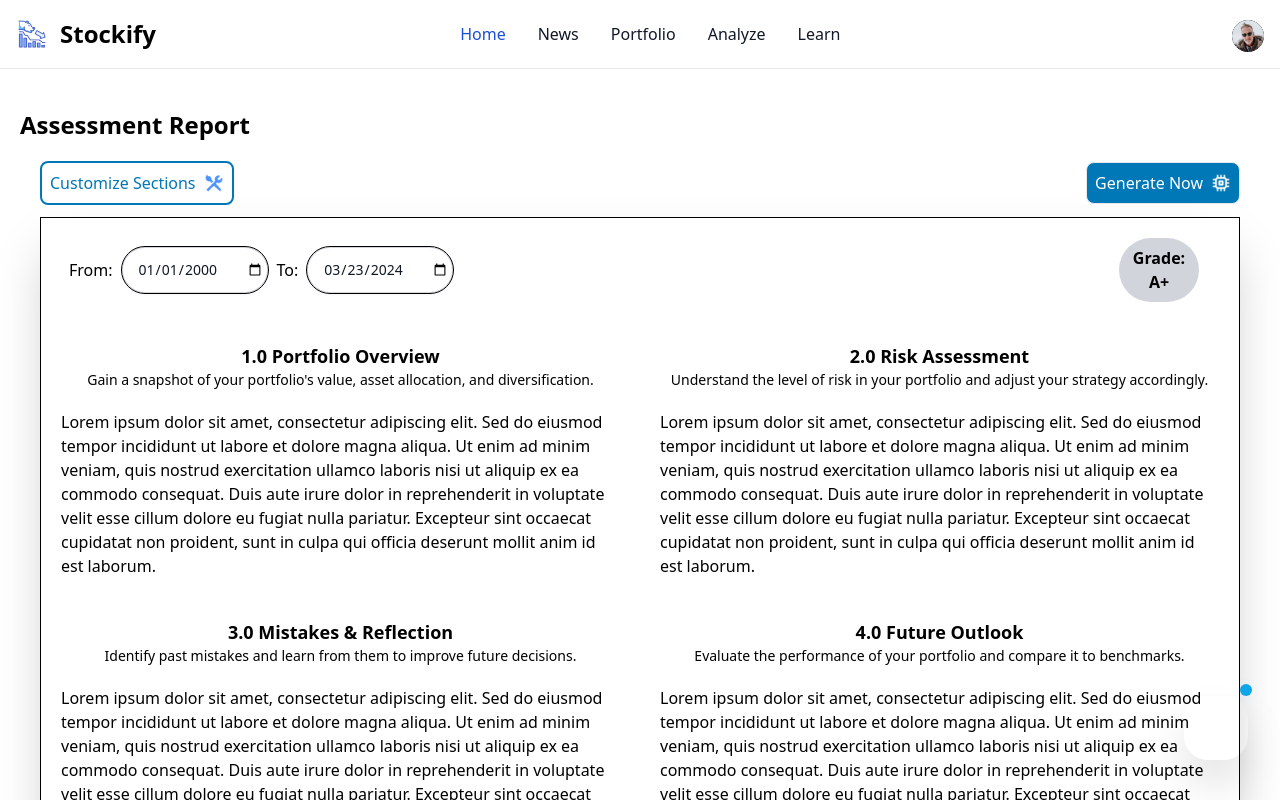
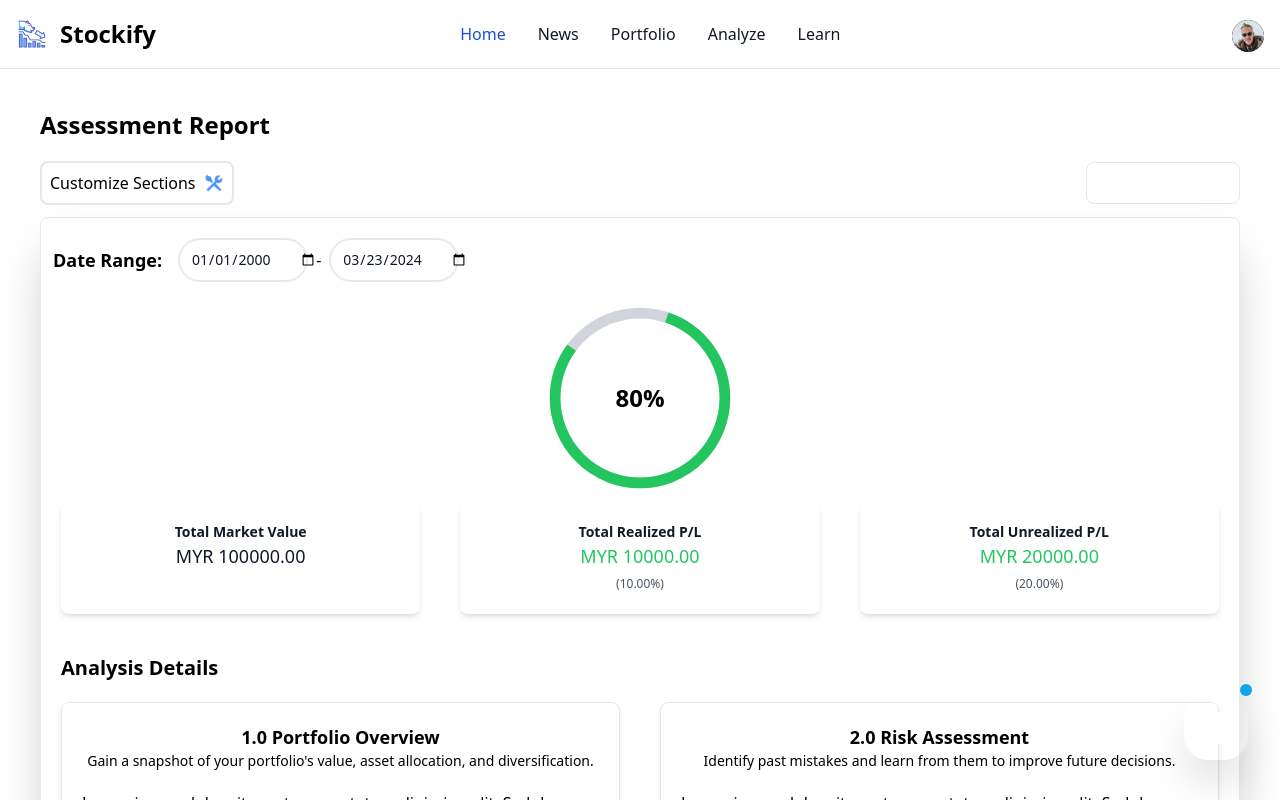
Before and after one commit to huiern214/Stockify, a React (Create React App) app in the folder client/: page /report in a window 1280 px wide. Shown: the top 800 px of the page. Built offline with nearby package versions, Linux system fonts and the light colour scheme.

Commit message:
Modified Analyze Report

```diff
--- /dev/null
+++ b/client/src/components/Gauge.js
@@ -0,0 +1,46 @@
+import React from 'react';
+
+function Gauge({ score }) {
+    const dashArray = `${score} ${100 - score}`;
+    const offset = 100 - score;
+
+  // Determine the color based on the score
+  let colorClass;
+  if (score <= 40) {
+    colorClass = 'text-red-500';
+  } else if (score <= 70) {
+    colorClass = 'text-orange-500';
+  } else {
+    colorClass = 'text-green-500';
+  }
+
+  return (
+    <div className="relative w-48 h-48">
+      <svg className="absolute w-full h-full" viewBox="0 0 36 36">
+        <circle
+          className="fill-transparent stroke-2 stroke-gray-300"
+          cx="18"
+          cy="18"
+          r="15.91549430918954"
+          strokeWidth="2"
+        //   strokeDasharray="25 75"
+        //   strokeDashoffset="25"
+        ></circle>
+        <circle
+          className={`fill-transparent stroke-current stroke-2 ${colorClass}`}
+          cx="18"
+          cy="18"
+          r="15.91549430918954"
+          strokeWidth="2"
+          strokeDasharray={dashArray}
+          strokeDashoffset={offset}
+        ></circle>
+      </svg>
+      <div className="absolute w-full h-full flex items-center justify-center text-center">
+        <span className="text-2xl font-bold">{score}%</span>
+      </div>
+    </div>
+  );
+}
+
+export default Gauge;
--- a/client/src/pages/Analyze.js
+++ b/client/src/pages/Analyze.js
@@ -11,35 +11,36 @@ const Analyze = () => {
   }
   return (
     <div>
-      <div className="bg-fixed flex h-screen background-image">
+      <div className="bg-fixed flex h-fit background-image bg-cover md:bg-contain">
         <div className="w-3/5 flex flex-col justify-center items-center">
           <div className="text-right drop-shadow-2xl">
-            <div className="text-7xl font-bold leading-relaxed">
+            <div className="text-2xl md:text-7xl font-bold leading-relaxed">
               ANALYZE LIKE
             </div>
-            <div className="text-7xl font-bold leading-relaxed">
-              AN <span className="font-bold text-red-700">EXPERT</span>
+            <div className="text-2xl md:text-7xl font-bold leading-relaxed">
+              AN <span className="font-bold text-primary">EXPERT</span>
             </div>
           </div>
         </div>
       </div>
-      <div className="h-96 w-screen">
-        <div className="p-10 h-full w-5/12 float-left">
-          <div className="h-full w-full flex justify-center items-center">
+      <div className="w-screen">
+        <div className="p-10 float-left">
+          <div className="h-fit w-full flex flex-col md:flex-row justify-center items-center">
             <div>
               <img src={Sample} alt="preview" />
             </div>
-          </div>
-        </div>
-        <div className="p-10 h-full w-7/12 float-right justify-center items-center">
-          <p className="text-5xl font-semibold mb-10">
+            <div className="p-10 h-full float-right justify-center items-center">
+          <p className="text-xl md:text-5xl font-semibold mb-10">
             Track, Analyze, Optimize
           </p>
           <p className="mb-10">
             your investment portfolio with ease. Our Portfolio Analyzer empowers you to take control of your finances and make informed decisions.
           </p>
-          <button className="p-5 rounded-xl bg-[#EC0000] text-white font-semibold hover:bg-[#EC0000]/80 hover:drop-shadow-md animate-bounce" onClick={handleSubmit}>GENERATE <br /> ASSESSMENT REPORT</button>
+          <button className="p-5 rounded-xl bg-primary text-white font-semibold hover:bg-blue-700 hover:drop-shadow-md animate-bounce" onClick={handleSubmit}>GENERATE <br /> ASSESSMENT REPORT</button>
         </div>
+          </div>
+        </div>
+
       </div>
     </div>
   )
--- a/client/src/pages/News.js
+++ b/client/src/pages/News.js
@@ -12,7 +12,7 @@ function NewsCategoryDropdown() {
   }
 
   return (
-    <button className="flex items-center px-4 py-2 rounded-full border border-[#3066BE] text-[#3066BE] font-semibold hover:bg-[#3066BE]/50 active:bg-[#3066BE] active:text-white" onMouseDown={handleMouseDown} onMouseUp={handleMouseUp}>
+    <button className="flex items-center px-4 py-2 rounded-full border border-primary text-primary font-semibold hover:bg-blue-600 active:bg-primary active:text-white" onMouseDown={handleMouseDown} onMouseUp={handleMouseUp}>
       Category
       <img src={isActive? Dropdown_white : Dropdown_blue} alt="Choose Category" className="w-5 h-5 ml-2"/>
     </button>
@@ -27,10 +27,10 @@ function NewsButtons() {
 
   return (
     <div className="flex items-center w-auto mb-5">
-      <button onClick={handleToggle} className={`px-4 py-2 mr-2 rounded-full border border-[#3066BE] font-semibold ${selected ? 'bg-[#3066BE] text-white' : 'bg-white text-[#3066BE]'}`}>
+      <button onClick={handleToggle} className={`px-4 py-2 mr-2 rounded-full border border-primary font-semibold ${selected ? 'bg-primary text-white' : 'bg-white text-primary'}`}>
         All
       </button>
-      <button onClick={handleToggle} className={`px-4 py-2 mr-5 rounded-full border border-[#3066BE] font-semibold ${!selected ? 'bg-[#3066BE] text-white' : 'bg-white text-[#3066BE]'}`}>
+      <button onClick={handleToggle} className={`px-4 py-2 mr-2 rounded-full border border-primary font-semibold ${!selected ? 'bg-primary text-white' : 'bg-white text-primary'}`}>
         For You
       </button>
       <NewsCategoryDropdown />
@@ -40,8 +40,8 @@ function NewsButtons() {
 
 function NewsCard({ title, image, timestamp }) {
   return (
-    <div className="w-1/3 m-2 shadow-2xl border border-gray-300">
-      <div className="bg-cover bg-no-repeat relative overflow-hidden">
+    <div className="my-3 md:my-0 md:w-1/3 md:mr-5">
+      <div className="bg-cover bg-no-repeat relative overflow-hidden rounded-xl shadow-md hover:shadow-2xl">
         <img src={image} alt={title} className="w-full"/>
         <div className="absolute inset-0 flex flex-col justify-center items-center">
           <h2 className="text-white text-center text-lg font-extrabold">{title}</h2>
@@ -58,19 +58,24 @@ function NewsList({ title, image, source, timestamp, desc, url }) {
   }
 
   return (
-    <div className="flex items-center">
-      <img src={image} alt={title} className="w-1/3 m-5" />
-      <div className="w-2/3">
+    <div className="flex flex-col md:flex-row mt-5">
+      <img src={image} alt={title} className="md:w-1/5 h-fit my-5 rounded-xl" />
+      <div className="w-2/3 m-5 justify-start end">
         <h2 className="font-semibold text-lg mb-1">{title}</h2>
-        <p className="text-sm text-gray-600 mb-1">{source} ({timestamp})</p>
+        <p className="text-sm text-gray-600 my-1">{source} ({timestamp})</p>
         <p className="mb-2">{desc}</p>
-        <button onClick={handleReadMore} className="text-blue-500 font-semibold underline">Read more...</button>
+        <button onClick={handleReadMore} className="text-primary text-sm font-semibold underline">Read more...</button>
       </div>
     </div>
   )
 }
 
 function NewsFragment({ selected, category }) {
+  const [showMore, setShowMore] = useState(false);
+  const handleShowMore = () => {
+    setShowMore(!showMore)
+  }
+
   const data = [
     {
       title: "Stock Market Boom",
@@ -88,6 +93,7 @@ function NewsFragment({ selected, category }) {
       timestamp: "5 minutes ago",
     },
   ]
+
   const item = [
     {
       title: "XRP: Should you be looking out for a price dip?",
@@ -114,20 +120,23 @@ function NewsFragment({ selected, category }) {
       url: "https://finbold.com/category/stocks-news/"
     }
   ]
+
   return (
     <div className="flex flex-col">
-      <div className="flex flex-1 flex-row">
+      <div className="flex flex-1 flex-col md:flex-row">
         {data.map((dataItem, index) => (
           <NewsCard title={dataItem.title} image={dataItem.image} timestamp={dataItem.timestamp}/>
         ))}
       </div>
-      <div className="flex flex-1 flex-col">
-        {item.map((newsItem, index) => (
+
+      <div className="flex flex-1 flex-col items-center">
+        {item.slice(0, showMore ? item.length : 1).map((newsItem, index) => (
           <div key={index}>
             <NewsList title={newsItem.title} image={newsItem.image} source={newsItem.source} timestamp={newsItem.timestamp} desc={newsItem.desc} url={newsItem.url}/>
             {index < item.length - 1 && <hr className="my-2 border-gray-300"/>}
           </div>
         ))}
+        <button onClick={handleShowMore} className="w-fit py-2 mt-5 text-primary font-semibold rounded-full hover:underline">Show More</button>
       </div>
     </div>
   )
@@ -136,13 +145,13 @@ function NewsFragment({ selected, category }) {
 const News = () => {
   return (
     <div className="container mx-auto md:px-6">
-      <div className="mx-[5%] md:mx-0">
-        <p className="text-2xl font-semibold text-left mt-5 mb-10 text-black">
+      <div className="mx-[5%] mb-5 md:mx-0">
+        <p className="text-2xl font-semibold text-left mb-10 text-black">
           News
         </p>
+        <NewsButtons />
+        <NewsFragment />
       </div>
-      <NewsButtons />
-      <NewsFragment />
     </div>
   )
 }
--- a/client/src/pages/NotFound404.js
+++ b/client/src/pages/NotFound404.js
@@ -1,4 +1,5 @@
 import React from 'react';
+import Gauge from '../components/Gauge';
 
 function NotFound404() {
   return (
@@ -6,6 +7,7 @@ function NotFound404() {
       <div className="mt-32 mb-32 ml-20 mr-20">
         <h1 className="text-6xl text-primary text-center">404</h1>
         <h4 className="text-1xl text-primary text-center">Page Not Found</h4>
+        <Gauge score={100} />
       </div>
     </div>
   );
--- a/client/src/pages/Report.js
+++ b/client/src/pages/Report.js
@@ -1,6 +1,7 @@
 import React from 'react'
 import Customize from '../assets/Customize.png'
 import Generate from '../assets/Generate.png'
+import Gauge from '../components/Gauge'
 
 function DateSelector({ variation }) {
   const getDefaultDate = () => {
@@ -17,14 +18,14 @@ function DateSelector({ variation }) {
   }
 
   return (
-    <div>
-      <div className="flex items-center p-1 border border-black rounded-full hover:bg-gray-200 shadow-sm ring-1 ring-inset ring-gray-300 focus-within:ring-2 focus-within:ring-inset focus-within:ring-indigo-600 sm:max-w-md">
+    <div className="max-w-md w-[40%]">
+      <div className="flex items-center p-1 border rounded-full hover:bg-gray-200 ring-1 ring-inset ring-gray-200 focus-within:ring-2 focus-within:ring-inset focus-within:ring-blue-500">
         <input
           type="date"
           name="date"
           id="date"
           autoComplete="date"
-          className="block flex-1 border-0 bg-transparent py-1.5 pl-3 text-gray-900 placeholder:text-gray-400 focus:ring-0 sm:text-sm sm:leading-6"
+          className="block flex-1 border-0 bg-transparent py-1.5 px-2 text-sm text-gray-900 placeholder:text-gray-400 focus:ring-0"
           placeholder="dd/mm/yyyy"
           defaultValue={getDefaultDate()}
         />
@@ -42,7 +43,7 @@ const sectionOptions = [
 
 function CustomizeButton() {
   return (
-    <button className="flex items-center p-2 border-2 border-[#0077B6] rounded-lg bg-white text-[#0077B6] hover:bg-[#0077B6]/20">
+    <button className="flex items-center p-2 border-2 border-primary rounded-lg bg-white text-primary hover:bg-primary/20">
       Customize Sections
       <img src={Customize} alt="Customize Section" className="w-5 h-5 ml-2" />
     </button>
@@ -51,7 +52,7 @@ function CustomizeButton() {
 
 function GenerateButton() {
   return (
-    <button className="flex items-center p-2 border rounded-lg bg-[#0077B6] text-white hover:bg-[#0077B6]/80">
+    <button className="flex items-center p-2 border rounded-lg bg-primary text-white hover:bg-primary/80">
       Generate Now
       <img src={Generate} alt="Generate Report" className="w-5 h-5 ml-2" />
     </button>
@@ -60,7 +61,7 @@ function GenerateButton() {
 
 function ReportGrade({ grade }) {
   return (
-    <div className="m-5 flex justify-center items-center rounded-full h-16 w-20 text-center font-bold bg-gray-300">
+    <div className="m-5 flex justify-center items-center rounded-full h-16 w-20 text-center font-bold ">
       Grade:
       <br />
       {grade}
@@ -70,7 +71,7 @@ function ReportGrade({ grade }) {
 
 function ReportSection({ sectionNo, sectionTitle, sectionDesc, sectionText }) {
   return(
-    <div className="flex-1">
+    <div className="flex-1 border rounded-lg m-5 shadow-md">
       <div className="flex items-center justify-center">
         <div className="mt-5 mx-5 text-lg font-bold text-center">
           {sectionNo}.0 {sectionTitle}
@@ -87,12 +88,25 @@ function ReportSection({ sectionNo, sectionTitle, sectionDesc, sectionText }) {
 }
 
 const Report = () => {
-  // const sectionText =
-  // "__________________________________________________________________________ __________________________________________________________________________ __________________________________________________________________________ __________________________________________________________________________ __________________________________________________________________________ __________________________________________________________________________ __________________________________________________________________________ __________________________________________________________________________ __________________________________________________________________________ __________________________________________________________________________ __________________________________________________________________________ __________________________________________________________________________ __________________________________________________________________________ __________________________________________________________________________ __________________________________________________________________________ __________________________________________________________________________ __________________________________________________________________________"
   const sectionText = "Lorem ipsum dolor sit amet, consectetur adipiscing elit. Sed do eiusmod tempor incididunt ut labore et dolore magna aliqua. Ut enim ad minim veniam, quis nostrud exercitation ullamco laboris nisi ut aliquip ex ea commodo consequat. Duis aute irure dolor in reprehenderit in voluptate velit esse cillum dolore eu fugiat nulla pariatur. Excepteur sint occaecat cupidatat non proident, sunt in culpa qui officia deserunt mollit anim id est laborum."
+  const dashboardData = {
+    totalPnL: 10000,
+    totalPnLPercentage: 10,
+    unrealisedPnL: 20000,
+    unrealisedPnLPercentage: 20,
+  }
+
+  const portfolioValue = 100000;
+
+  const getPnLColor = (value) => {
+    if (value > 0) return 'text-green-500';
+    if (value < 0) return 'text-red-500';
+    return 'text-black';
+  }
+
   return (
     <div className="text-black body-font w-full mt-10 mb-20">
-      <div className="ml-5 text-2xl font-semibold text-left mt-5 text-black">
+      <div className="ml-10 text-2xl font-semibold text-left mt-5 text-black">
         Assessment Report
       </div>
       <div className="mx-5 p-5">
@@ -100,25 +114,57 @@ const Report = () => {
           <CustomizeButton />
           <GenerateButton />
         </div>
-        <div className="mt-3 h-auto border border-black shadow-2xl">
-          <div className="mx-5 flex flex-1 justify-between">
-            <div className="flex items-center">
-              <span className="mx-2"> From: </span>
-              <DateSelector variation="from"/>
-              <span className="mx-2"> To: </span>
-              <DateSelector variation="to"/>
-            </div>
-            <div className="flex items-center">
-              <ReportGrade grade="A+" />
+        <div className="mt-3 h-auto border rounded-lg shadow-2xl">
+          <div className="mx-3 flex flex-1 justify-between">
+            <div className="flex flex-col md:items-center md:flex-row items-start my-5">
+              <span className="text-lg font-semibold my-1 md:mr-4">Date Range:</span>
+              <div className="flex items-center">
+                <DateSelector variation="from"/>
+                <span className="mx-2"> - </span>
+                <DateSelector variation="to" />
+              </div>
             </div>
           </div>
-          <div className="flex flex-1">
-            <div className="w-1/2 flex flex-col">
+          <div className="flex justify-center items-center">
+            {/* <ReportGrade grade="A+" /> */}
+            <Gauge score={80} />
+          </div>
+          <div className="flex w-[100%] justify-between flex-col md:flex-row md:justify-center text-gray-900">
+            <div className="p-5 m-2 text-center w-[80%] h-auto bg-white rounded-lg shadow-md mx-5">
+              <h2 className="text-sm font-semibold whitespace-nowrap">Total Market Value</h2>
+              <p className="text-lg whitespace-nowrap">MYR {portfolioValue.toFixed(2) || '0.00'}</p>
+            </div>
+            <div className="p-5 m-2 text-center w-[80%] h-auto bg-white rounded-lg shadow-md mx-5">
+              <h2 className="text-sm font-semibold whitespace-nowrap">Total Realized P/L</h2>
+              <p className={`text-lg whitespace-nowrap ${getPnLColor(dashboardData.totalPnL || 0)}`}>
+                MYR {dashboardData.totalPnL ? dashboardData.totalPnL.toFixed(2) : '0.00'}
+              </p>
+              {!isNaN(dashboardData.totalPnLPercentage) && (
+                <span className="text-xs text-gray-600">
+                  ({dashboardData.totalPnLPercentage.toFixed(2)}%)
+                </span>
+              )}
+            </div>
+            <div className="p-5 m-2 text-center w-[80%] h-auto bg-white rounded-lg shadow-md mx-5">
+              <h2 className="text-sm font-semibold whitespace-nowrap">Total Unrealized P/L</h2>
+              <p className={`text-lg whitespace-nowrap ${getPnLColor(dashboardData.unrealisedPnL || 0)}`}>
+                MYR {dashboardData.unrealisedPnL ? dashboardData.unrealisedPnL.toFixed(2) : '0.00'}
+              </p>
+              <span className="text-xs text-gray-600">
+                ({typeof dashboardData.unrealisedPnLPercentage === 'number'
+                  ? dashboardData.unrealisedPnLPercentage.toFixed(2)
+                  : '0.00'}%)
+              </span>
+            </div>
+          </div>
+          <div className="flex flex-col">
+            <h2 className="mx-5 mt-8 text-xl font-bold">Analysis Details</h2>
+            <div className="flex flex-col md:flex-row">
               <ReportSection sectionNo="1" sectionTitle={sectionOptions[0].sectionTitle} sectionDesc={sectionOptions[0].sectionDesc} sectionText={sectionText}/>
-              <ReportSection sectionNo="3" sectionTitle={sectionOptions[2].sectionTitle} sectionDesc={sectionOptions[2].sectionDesc} sectionText={sectionText}/>
+              <ReportSection sectionNo="2" sectionTitle={sectionOptions[1].sectionTitle} sectionDesc={sectionOptions[2].sectionDesc} sectionText={sectionText}/>
             </div>
-            <div className="w-1/2 flex flex-col">
-              <ReportSection sectionNo="2" sectionTitle={sectionOptions[1].sectionTitle} sectionDesc={sectionOptions[1].sectionDesc} sectionText={sectionText}/>
+            <div className="flex flex-col md:flex-row">
+              <ReportSection sectionNo="3" sectionTitle={sectionOptions[2].sectionTitle} sectionDesc={sectionOptions[1].sectionDesc} sectionText={sectionText}/>
               <ReportSection sectionNo="4" sectionTitle={sectionOptions[3].sectionTitle} sectionDesc={sectionOptions[3].sectionDesc} sectionText={sectionText}/>
             </div>
           </div>
```
